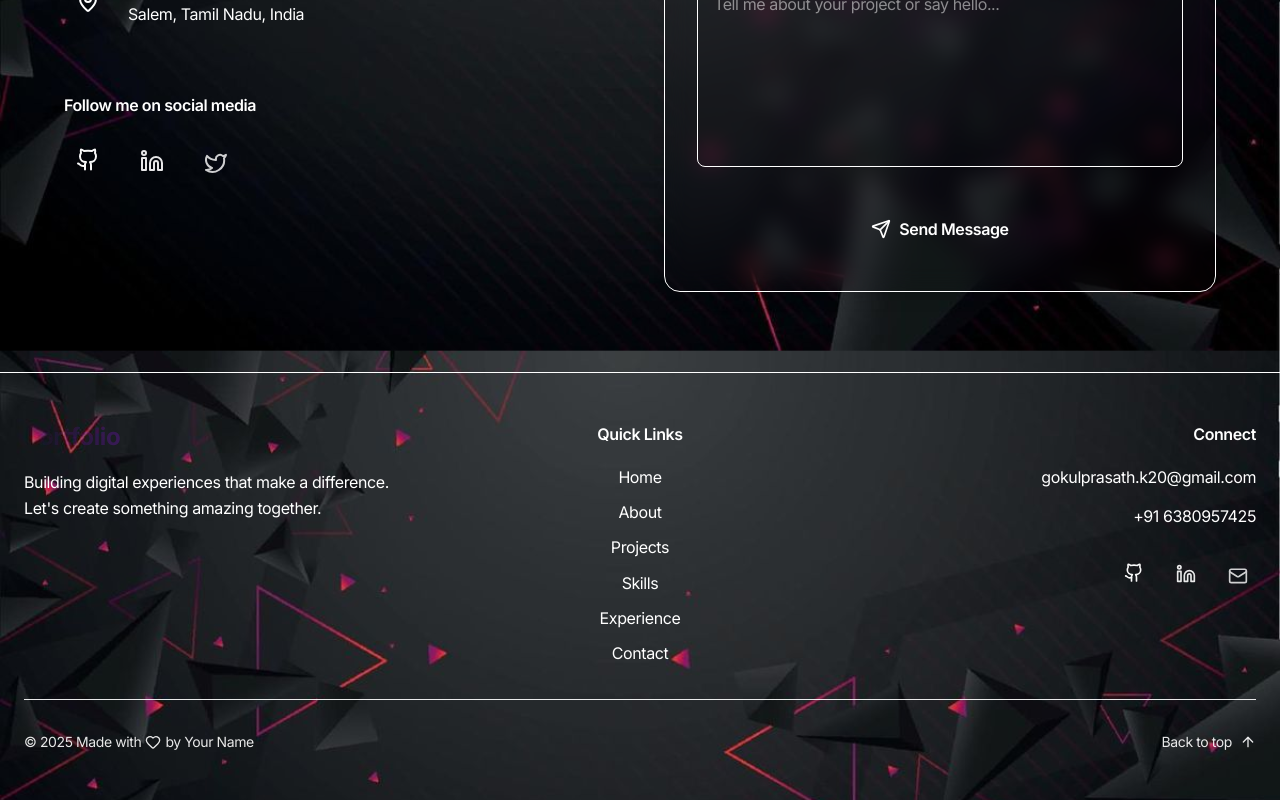
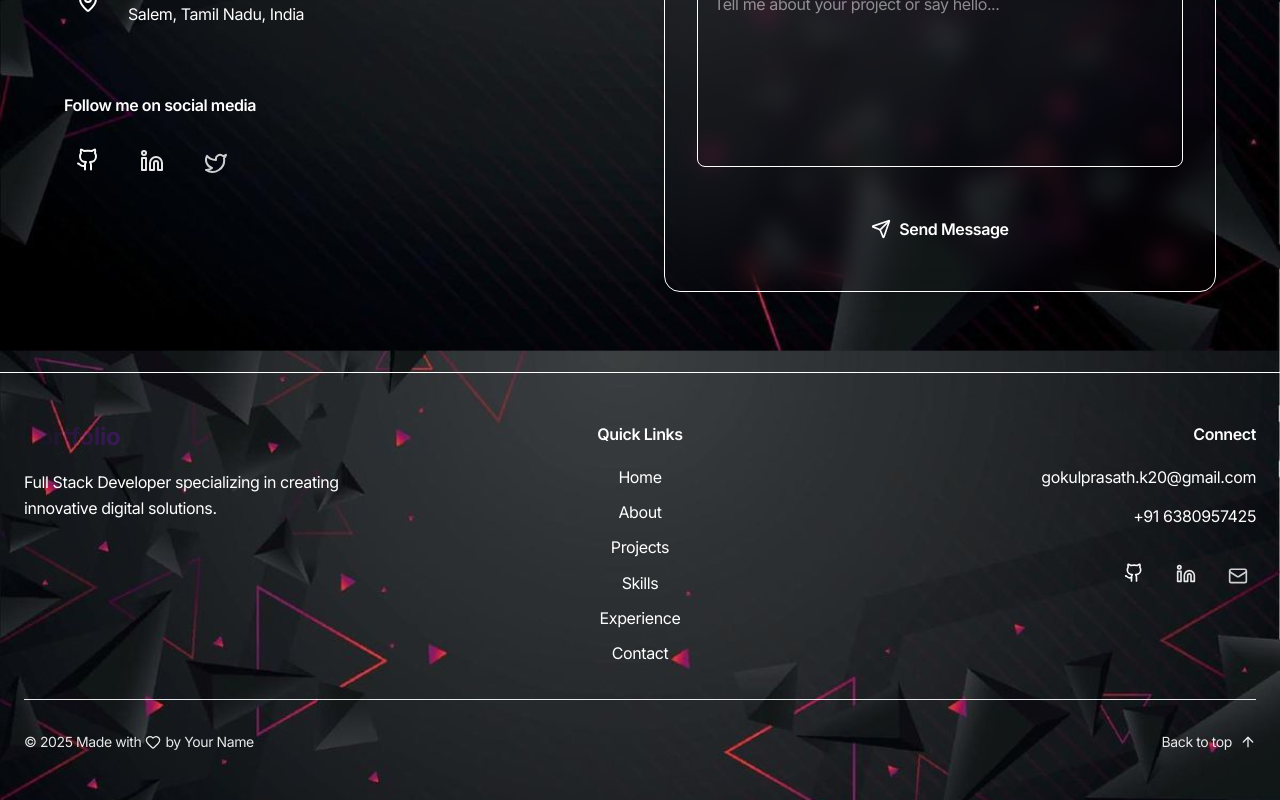
Before and after one commit to gokulprasath-k20/portfolio, a Next.js app: page / in a window 1280 px wide. Shown: the part 5381-6181 px from the top of the page. Built offline with nearby package versions, Linux system fonts and the light colour scheme.

Commit message:
Remove generic footer text and replace with professional description

```diff
--- a/src/components/Footer.tsx
+++ b/src/components/Footer.tsx
@@ -45,8 +45,7 @@ export function Footer() {
               Portfolio
             </h3>
             <p className="text-foreground/70 leading-relaxed">
-              Building digital experiences that make a difference.
-              Let&apos;s create something amazing together.
+              Full Stack Developer specializing in creating innovative digital solutions.
             </p>
           </motion.div>
 
```
